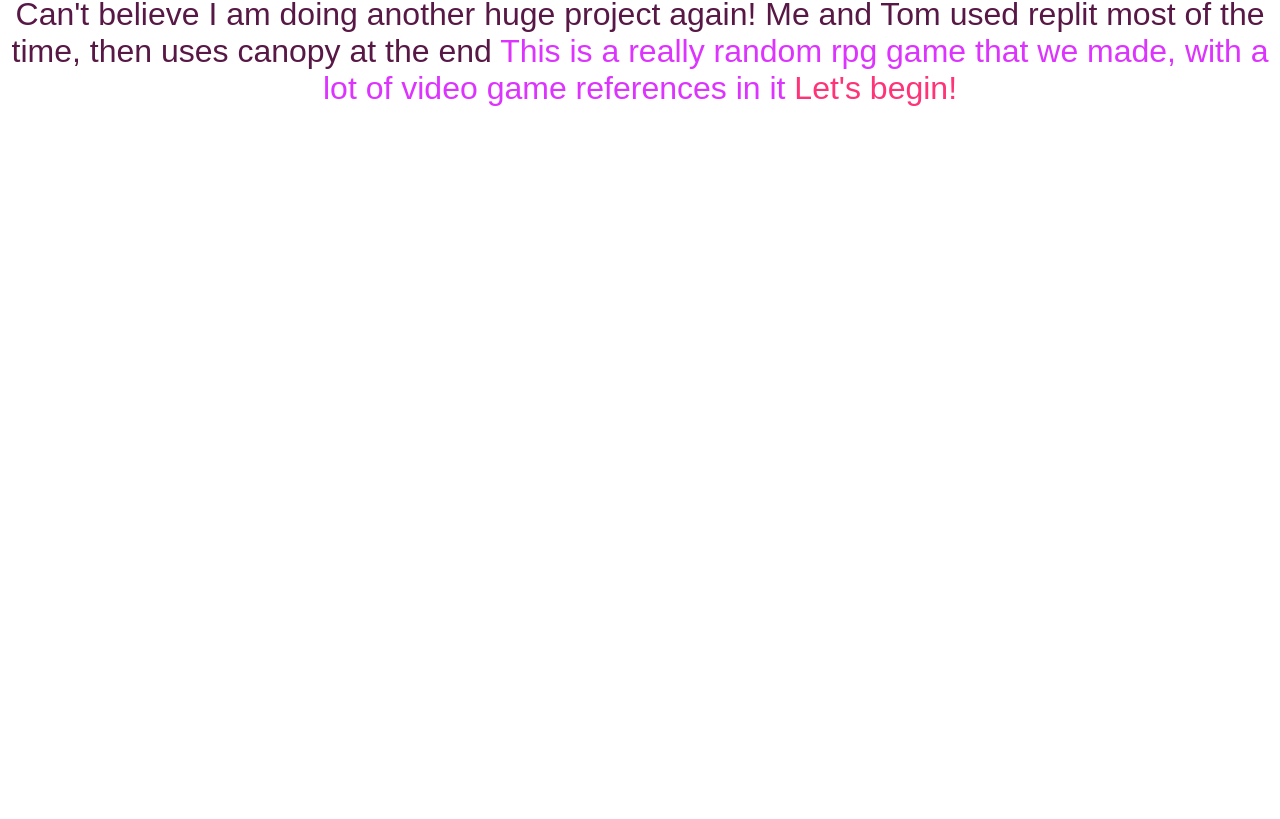
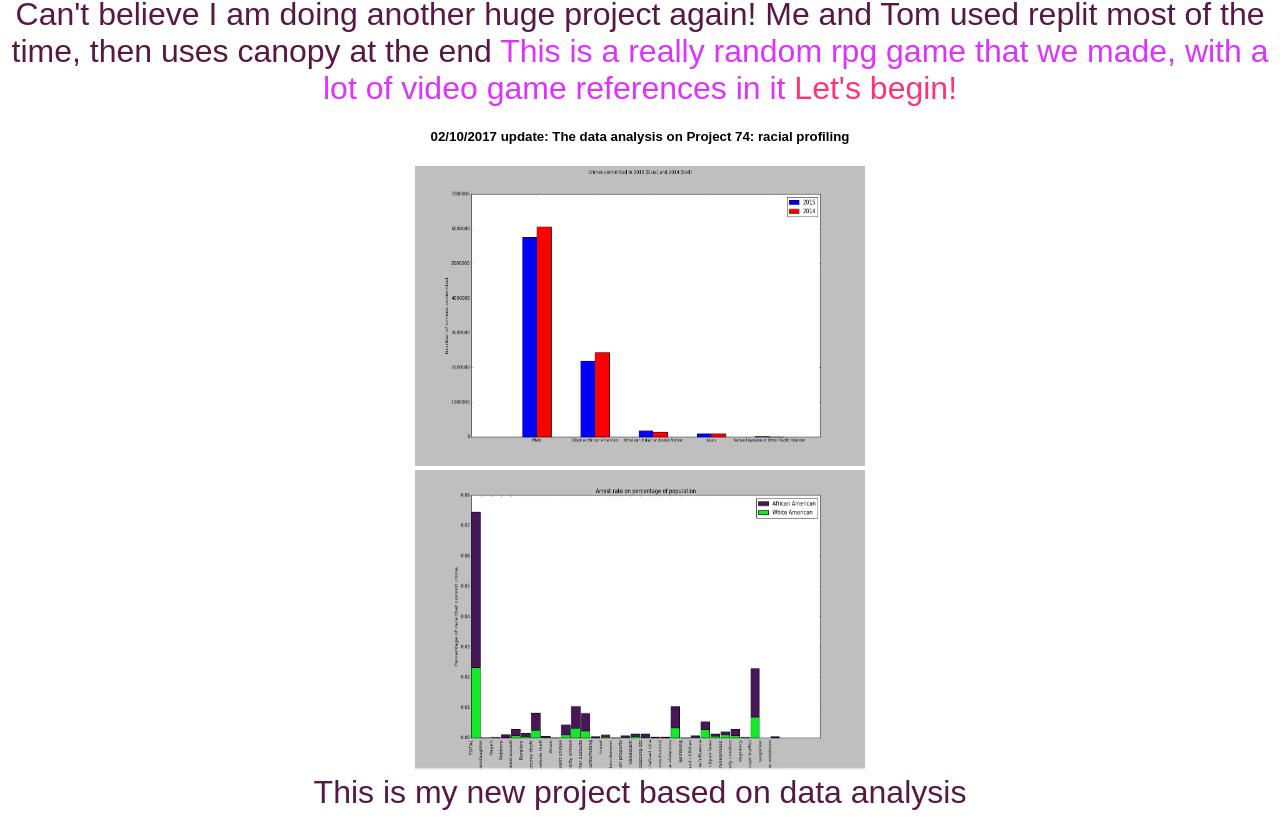
Before and after one commit to astraeashao/astraeashao.github.io, a plain HTML site: page portfolio/potfolio.html in a window 1280 px wide. Shown: the part 1957-2776 px from the top of the page. Before the commit the page ends 2072 px from the top, so only its background shows below. Drawn offline with Linux system fonts and the light colour scheme.

Commit message:
gay commit

```diff
--- a/portfolio/potfolio.html
+++ b/portfolio/potfolio.html
@@ -37,5 +37,10 @@
 	<p2>Me and Tom used replit most of the time, then uses canopy at the end </p2>
 	<p3>This is a really random rpg game that we made, with a lot of video game references in it </p3>
 	<p4>Let's begin!</p4>
+  <h5>02/10/2017 update: The data analysis on Project 74: racial profiling</h5>
+  <center><a href="Project 74\Project 74 f.zip"><img src="Project 74\p1.PNG" height="300" width="450"></a></center>
+  <center><a href="Project 74\Project 74 f.zip"><img src="Project 74\p2.PNG" height="300" width="450"></a></center>
+  <p1>This is my new project based on data analysis</p1>
+  <p2
   </body>
 </html>
```
Also changed, not shown: portfolio/Project 74/p1.PNG (added), portfolio/Project 74/p2.PNG (added), 1 other file.
